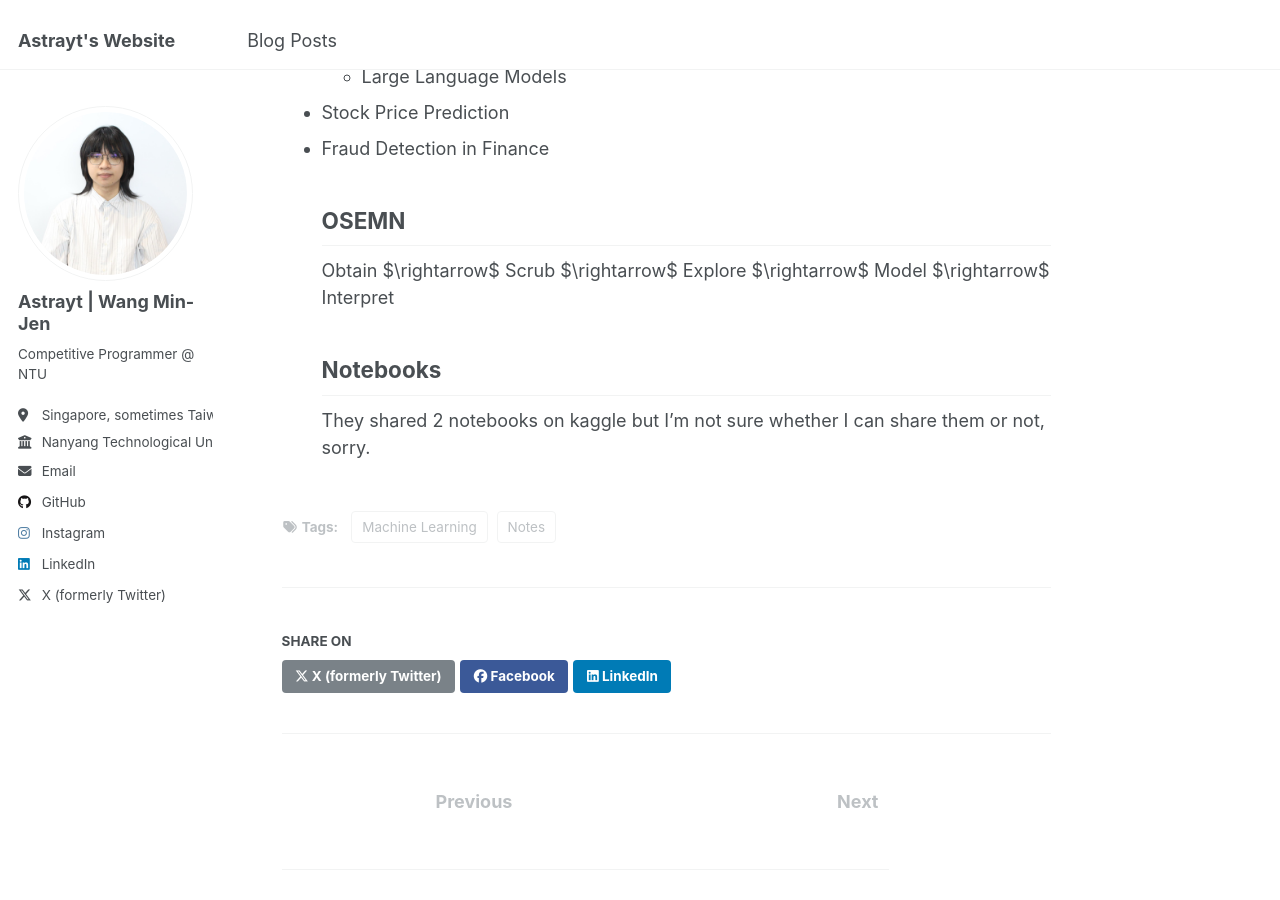
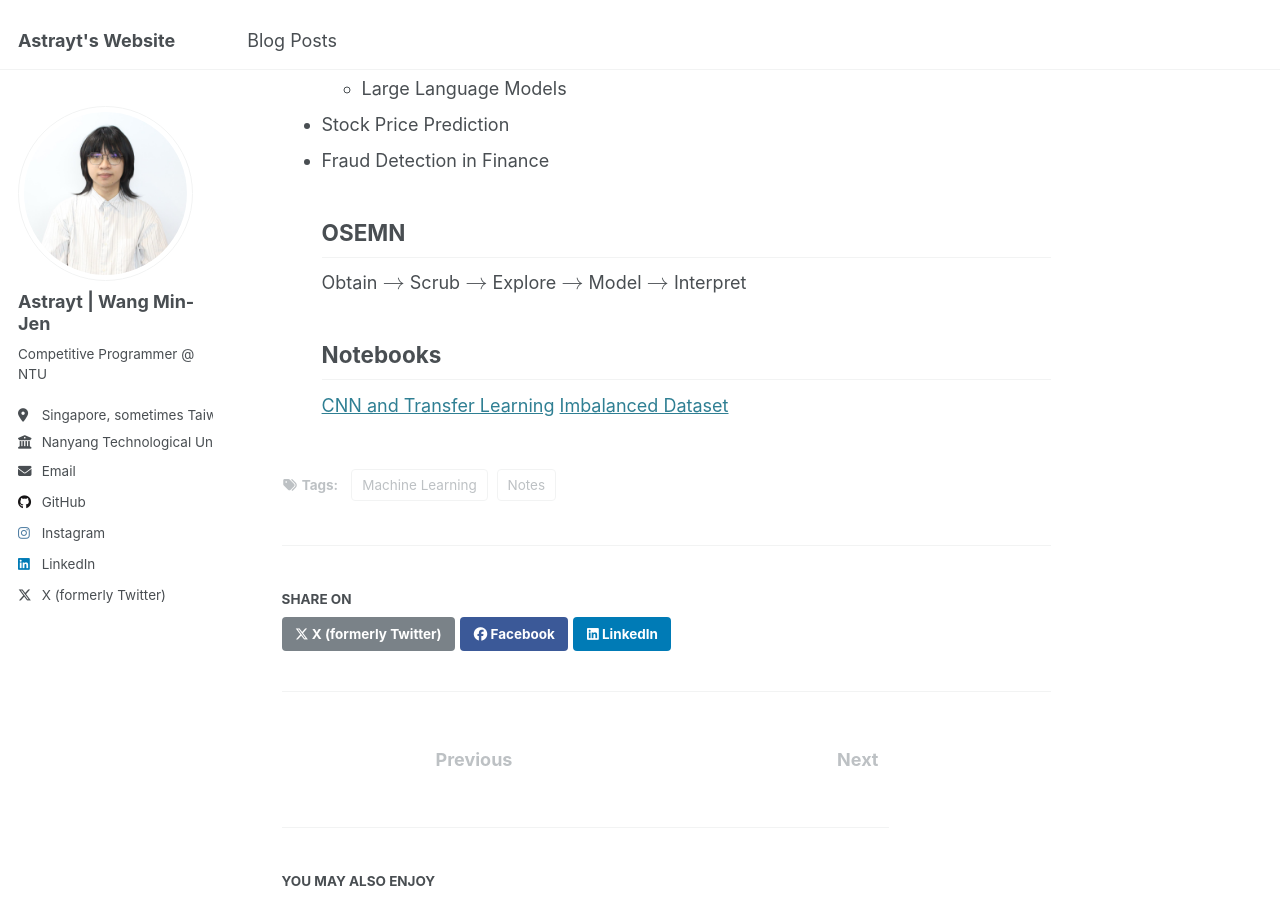
Before and after one commit to AstraytLUL/astraytlul.github.io, a Jekyll site: the page built from _posts/2025-03-27-ML-Workshop.md, in a window 1280 px wide and 900 px high, scrolled down 5619 px. Built offline with Jekyll 4.4.1, drawn with Linux system fonts in a browser that asks for light colours; some of the changed text lies outside the part shown.

Commit message:
Fixed Syntax

```diff
--- a/_posts/2025-03-27-ML-Workshop.md
+++ b/_posts/2025-03-27-ML-Workshop.md
@@ -29,7 +29,7 @@
 - Data Standardization
 	- Z-Score, might break the relation between 2 datasets
 - Data Normalization
-	- Put all value into an interval e.g. $[0, 1]$.
+	- Put all value into an interval e.g. \\([0, 1]\\).
 ### Data Split
 - Train/Validation/Test datasets with proper ratio
 - Cross-validation: K-fold, stratified K-fold, leave-one-out
@@ -41,7 +41,7 @@
 - Batch processing at every stage
 - Asynchronous execution
 - Prefetching queue hides latency (buffering)
-- Longer queue $\rightarrow$ bigger memory footprint
+- Longer queue \\(\rightarrow\\) bigger memory footprint
 ## Models
 ### Model Layers
 - Embedding Layers
@@ -74,7 +74,7 @@
 	- Mean Square Error (MSE)
 	- Mean Absolute Error (MAE)
 	- Root Mean Square Error (RMSE)
-	- $R^2$ value: $1 - \frac{\sum{(y_i-\hat y)^2}}{\sum{(y_i-\bar y)^2}}$
+	- \\(R^2\\) value: \\(1 - \frac{\sum{(y_i-\hat y)^2}}{\sum{(y_i-\bar y)^2}}\\)
 - L1, L2 Regularization
 	- To avoid over/underfitting.
 	- Penalize high-value, correlated coefficients.
@@ -143,6 +143,7 @@
 - Stock Price Prediction
 - Fraud Detection in Finance
 ## OSEMN
-Obtain $\rightarrow$ Scrub $\rightarrow$ Explore $\rightarrow$ Model $\rightarrow$ Interpret
+Obtain \\(\rightarrow\\) Scrub \\(\rightarrow\\) Explore \\(\rightarrow\\) Model \\(\rightarrow\\) Interpret
 ## Notebooks
-They shared 2 notebooks on kaggle but I'm not sure whether I can share them or not, sorry.
+[CNN and Transfer Learning](https://www.kaggle.com/code/jonaspalucibarbosa/chest-x-ray-pneumonia-cnn-transfer-learning)
+[Imbalanced Dataset](https://www.kaggle.com/code/janiobachmann/credit-fraud-dealing-with-imbalanced-datasets)
```
Also changed, not shown: other parts of _posts/2025-03-27-ML-Workshop.md (+2 -2 lines), _posts/2025-02-17-CF2064.md (+4 -5 lines).
